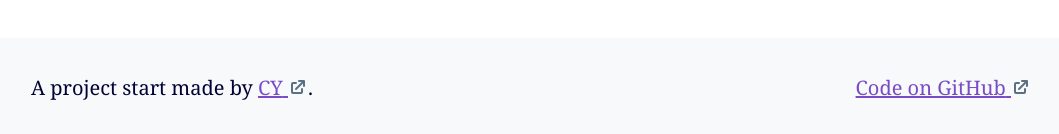
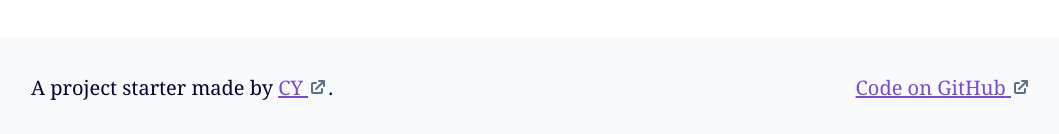
Before and after one commit to cyishere/nextjs-starter, a Next.js app: page / in a window 1280 px wide. Shown: the part 663-797 px from the top of the page, without its empty margins (109-1168 px from the left). Built offline with nearby package versions, Linux system fonts and the light colour scheme.

Commit message:
Update README

```diff
--- a/components/Footer.js
+++ b/components/Footer.js
@@ -1,13 +1,13 @@
-import styled from "styled-components";
-import { ExternalLink } from "./Link";
-import { COLORS } from "@/styles/constants";
+import styled from 'styled-components';
+import { ExternalLink } from './Link';
+import { COLORS } from '@/styles/constants';
 
 const Footer = () => {
   return (
     <Wrapper>
       <Container>
         <p>
-          A project start made by{" "}
+          A project starter made by{' '}
           <ExternalLink href="https://cyishere.dev">CY</ExternalLink>.
         </p>
         <ExternalLink href="https://github.com/cyishere/nextjs-starter">
```
Also changed, not shown: 1 other file (tests, documents, lock files or other folders).
